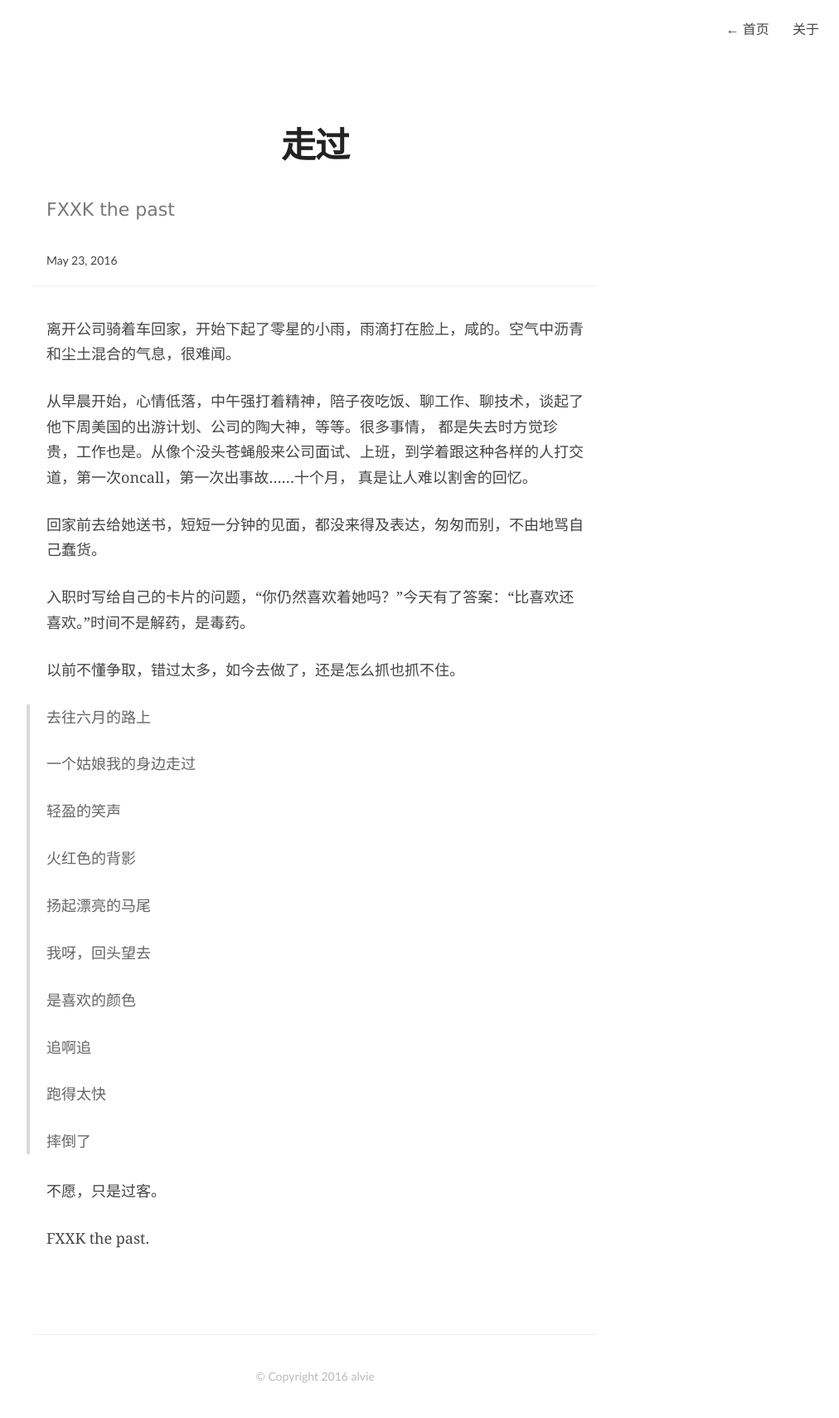
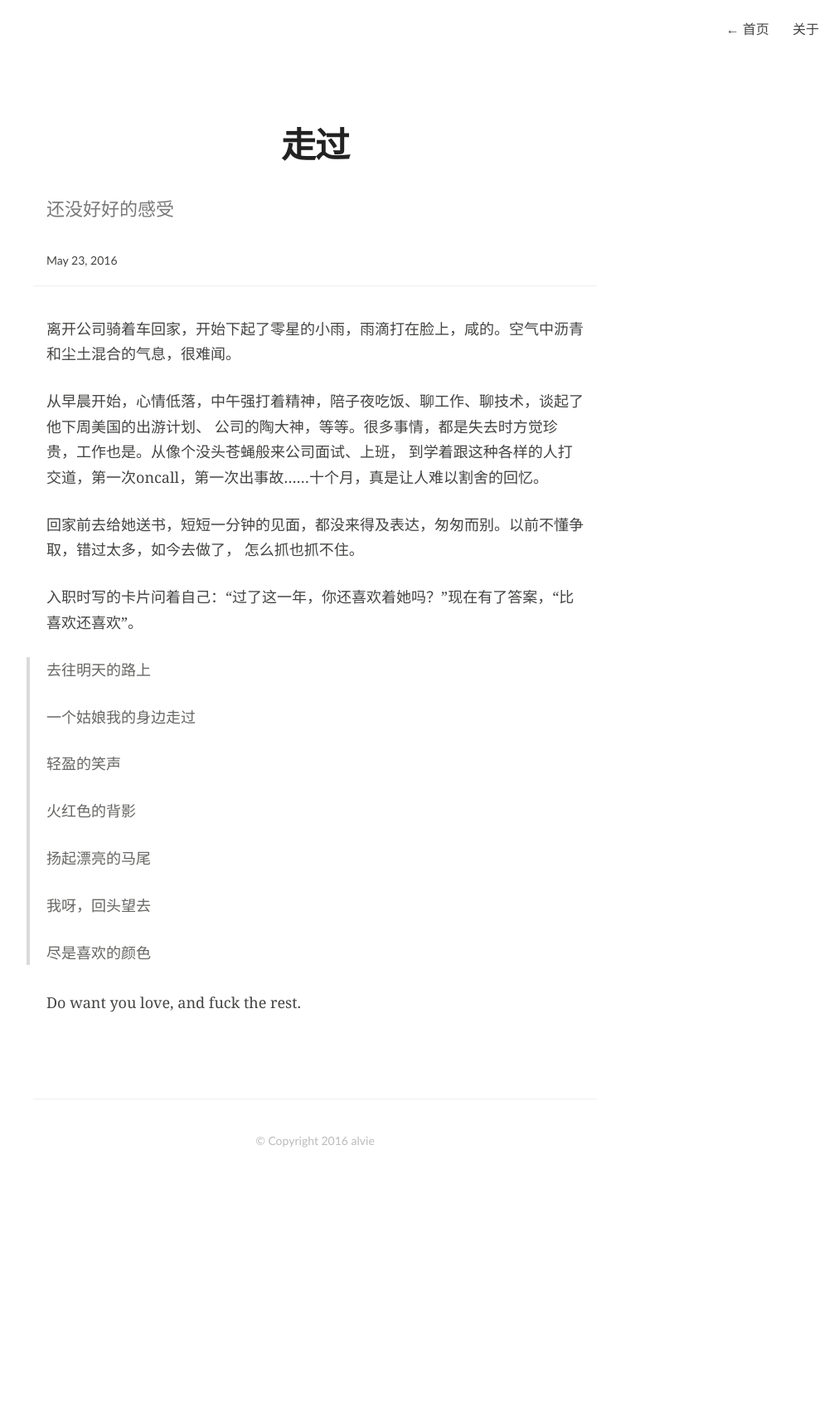
Before and after one commit to alviezhang/so-long-my-past, a Jekyll site: the page built from _posts/2016/2016-05-23-pass-away.md, in a window 1280 px wide. Shown: the whole page at 83% size, without its empty margins (260-1272 px from the left). Built offline with Jekyll 4.4.1, drawn with Linux system fonts in a browser that asks for light colours; after the commit the page ends 1425 px from its top, so only the background shows below that.

Commit message:
update post

```diff
--- a/_posts/2016/2016-05-23-pass-away.md
+++ b/_posts/2016/2016-05-23-pass-away.md
@@ -1,23 +1,22 @@
 ---
 layout: post
 title: 走过
-description: FXXK the past
+description: 还没好好的感受
 tags:
 ---
 
 离开公司骑着车回家，开始下起了零星的小雨，雨滴打在脸上，咸的。空气中沥青和尘土混合的气息，很难闻。
 
-从早晨开始，心情低落，中午强打着精神，陪子夜吃饭、聊工作、聊技术，谈起了他下周美国的出游计划、公司的陶大神，等等。很多事情，
-都是失去时方觉珍贵，工作也是。从像个没头苍蝇般来公司面试、上班，到学着跟这种各样的人打交道，第一次oncall，第一次出事故......十个月，
-真是让人难以割舍的回忆。
+从早晨开始，心情低落，中午强打着精神，陪子夜吃饭、聊工作、聊技术，谈起了他下周美国的出游计划、
+公司的陶大神，等等。很多事情，都是失去时方觉珍贵，工作也是。从像个没头苍蝇般来公司面试、上班，
+到学着跟这种各样的人打交道，第一次oncall，第一次出事故......十个月，真是让人难以割舍的回忆。
 
-回家前去给她送书，短短一分钟的见面，都没来得及表达，匆匆而别，不由地骂自己蠢货。
+回家前去给她送书，短短一分钟的见面，都没来得及表达，匆匆而别。以前不懂争取，错过太多，如今去做了，
+怎么抓也抓不住。
 
-入职时写给自己的卡片的问题，“你仍然喜欢着她吗？”今天有了答案：“比喜欢还喜欢。”时间不是解药，是毒药。
+入职时写的卡片问着自己：“过了这一年，你还喜欢着她吗？”现在有了答案，“比喜欢还喜欢”。
 
-以前不懂争取，错过太多，如今去做了，还是怎么抓也抓不住。
-
-> 去往六月的路上
+> 去往明天的路上
 >
 > 一个姑娘我的身边走过
 >
@@ -29,14 +28,6 @@ tags:
 >
 > 我呀，回头望去
 >
-> 是喜欢的颜色
->
-> 追啊追
->
-> 跑得太快
->
-> 摔倒了
+> 尽是喜欢的颜色
 
-不愿，只是过客。
-
-FXXK the past.
+Do want you love, and fuck the rest.
```
